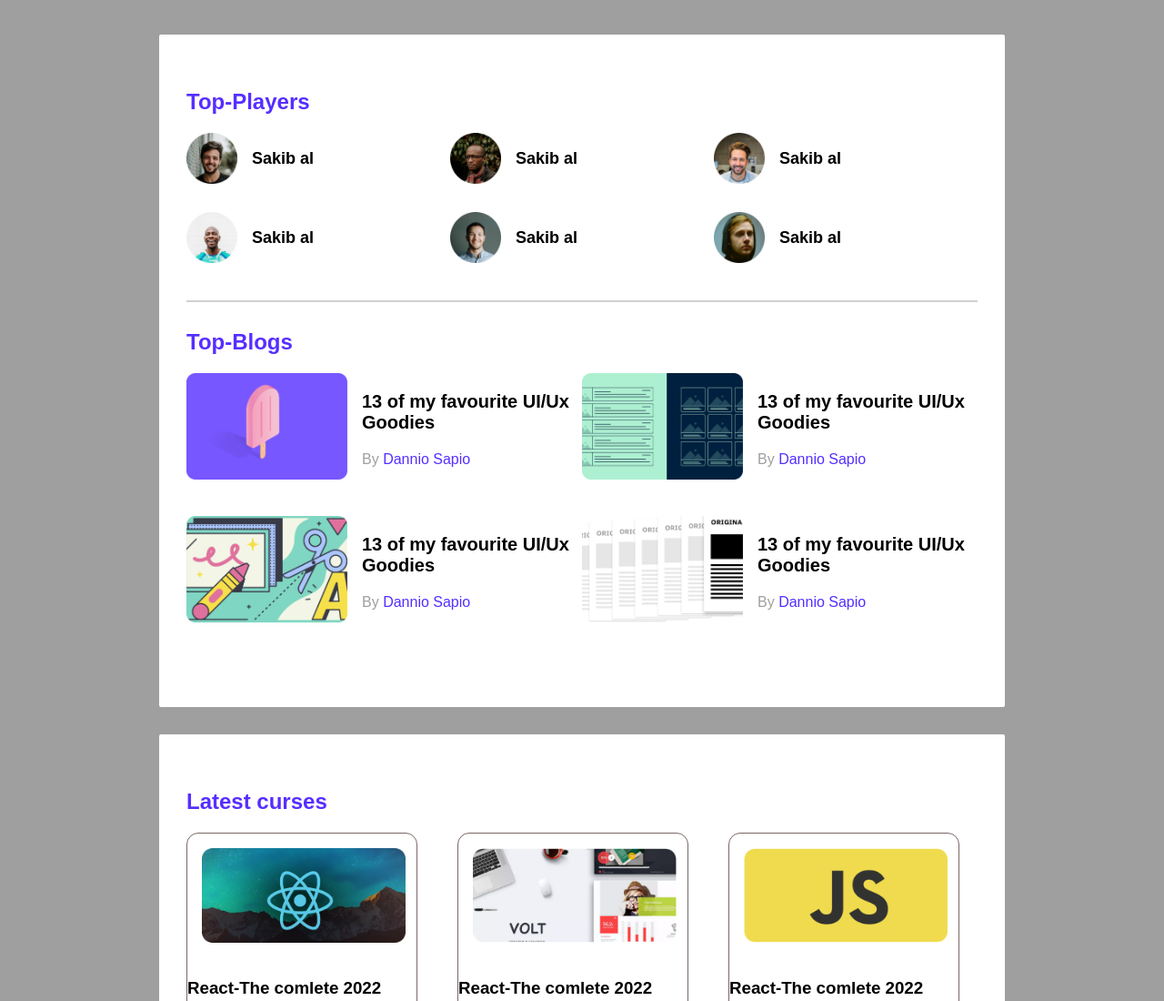
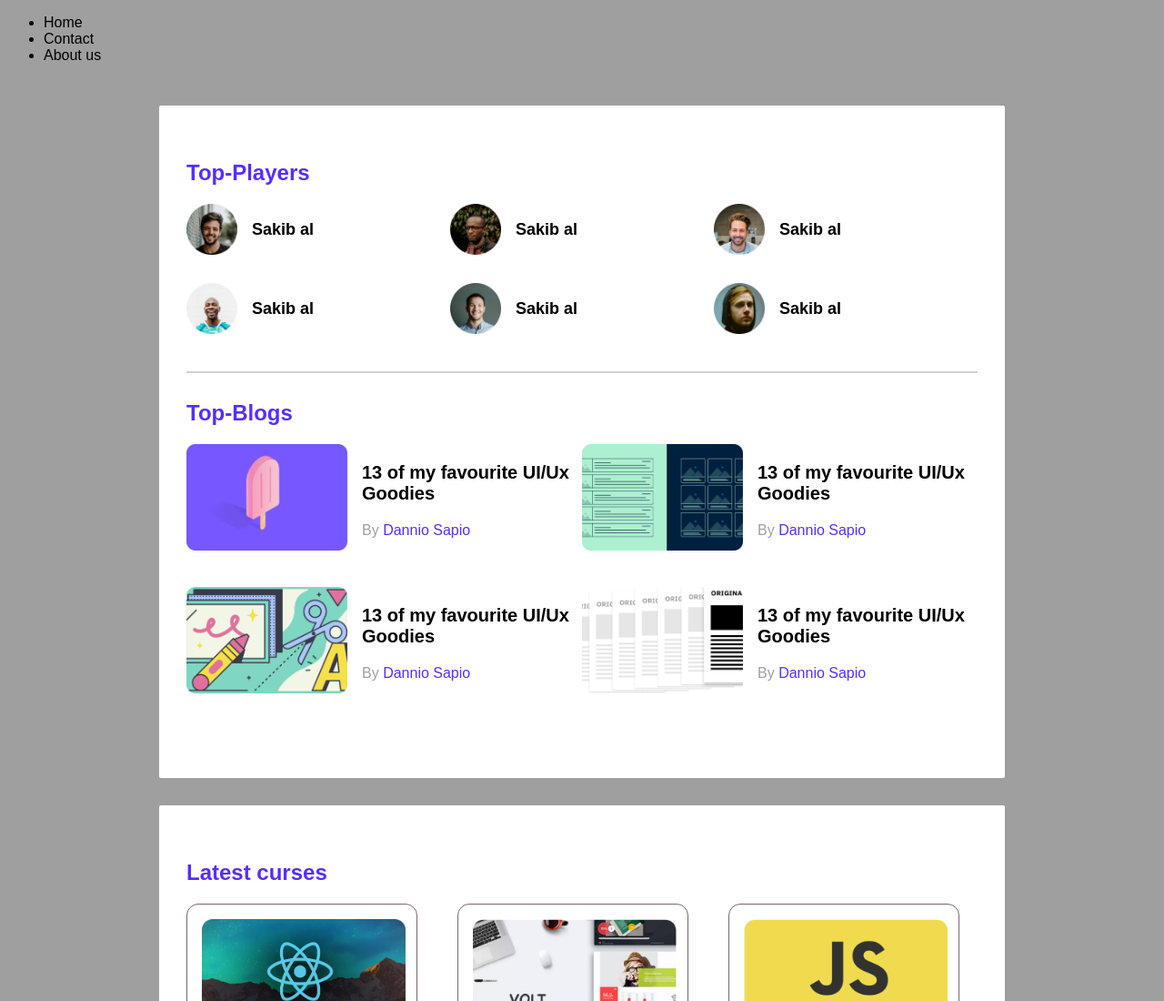
Before and after one commit to swadebsharma6/leader-board-new, a plain HTML site: page index.html in a window 1280 px wide. Shown: the top 1100 px of the page at 91% size. Drawn offline with Linux system fonts and the light colour scheme.

```diff
--- a/index.html
+++ b/index.html
@@ -12,7 +12,13 @@
 <body>
     <!-- header start -->
     <header>
-        <nav></nav>
+        <nav>
+            <ul>
+                <li>Home</li>
+                <li>Contact</li>
+                <li>About us</li>
+            </ul>
+        </nav>
     </header>
     <!-- header end -->
     <main>
```
